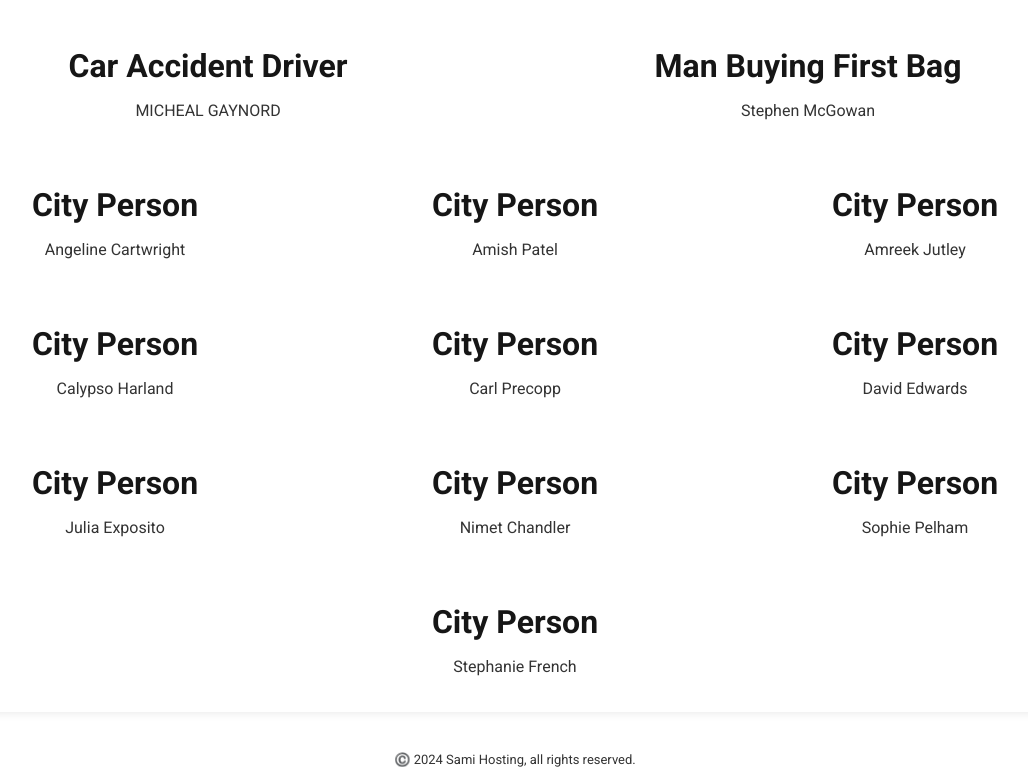
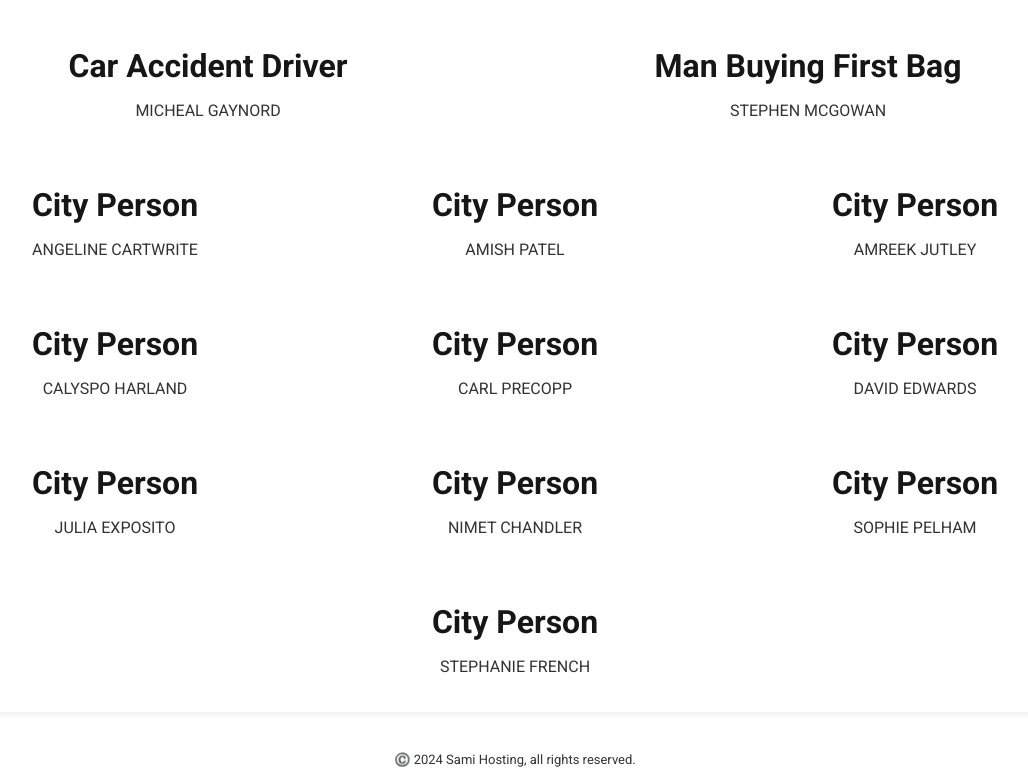
Before and after one commit to gigimoose23/inYourDreamsSite, a website: page public/cast.html in a window 1280 px wide. Shown: the part 433-1213 px from the top of the page, without its empty margins (125-1153 px from the left). Drawn offline with Linux system fonts and the light colour scheme.

Commit message:
changing capitals

```diff
--- a/public/cast.html
+++ b/public/cast.html
@@ -149,7 +149,7 @@
             </div>
             <div class="stat">
                 <h3>Man Buying First Bag</h3>
-                <p>  Stephen McGowan</p>
+                <p>  STEPHEN MCGOWAN</p>
             </div>
 
 
@@ -157,15 +157,15 @@
         <div class="stats">
             <div class="stat">
                 <h3>City Person</h3>
-                <p>  Angeline Cartwright</p>
+                <p>  ANGELINE CARTWRITE</p>
             </div>
             <div class="stat">
                 <h3>City Person </h3>
-                <p>  Amish Patel </p>
+                <p>  AMISH PATEL </p>
             </div>
             <div class="stat">
                 <h3>City Person </h3>
-                <p>    Amreek Jutley </p>
+                <p>    AMREEK JUTLEY </p>
             </div>
 
         </div>
@@ -174,15 +174,15 @@
         <div class="stats">
             <div class="stat">
                 <h3>City Person</h3>
-                <p>  Calypso Harland</p>
+                <p>  CALYSPO HARLAND</p>
             </div>
             <div class="stat">
                 <h3>City Person </h3>
-                <p>   Carl Precopp</p>
+                <p>   CARL PRECOPP</p>
             </div>
             <div class="stat">
                 <h3>City Person </h3>
-                <p>  David Edwards </p>
+                <p>  DAVID EDWARDS</p>
             </div>
 
         </div>
@@ -190,15 +190,15 @@
         <div class="stats">
             <div class="stat">
                 <h3>City Person</h3>
-                <p>  Julia Exposito</p>
+                <p>  JULIA EXPOSITO</p>
             </div>
             <div class="stat">
                 <h3>City Person </h3>
-                <p>  Nimet Chandler</p>
+                <p>  NIMET CHANDLER</p>
             </div>
             <div class="stat">
                 <h3>City Person </h3>
-                <p>  Sophie Pelham </p>
+                <p> SOPHIE PELHAM </p>
             </div>
 
         </div>
@@ -206,7 +206,7 @@
         <div class="stats">
             <div class="stat">
                 <h3>City Person</h3>
-                <p>   Stephanie French</p>
+                <p>   STEPHANIE FRENCH</p>
             </div>
 
 
```
Also changed, not shown: public/production.html (+2 -2 lines).
